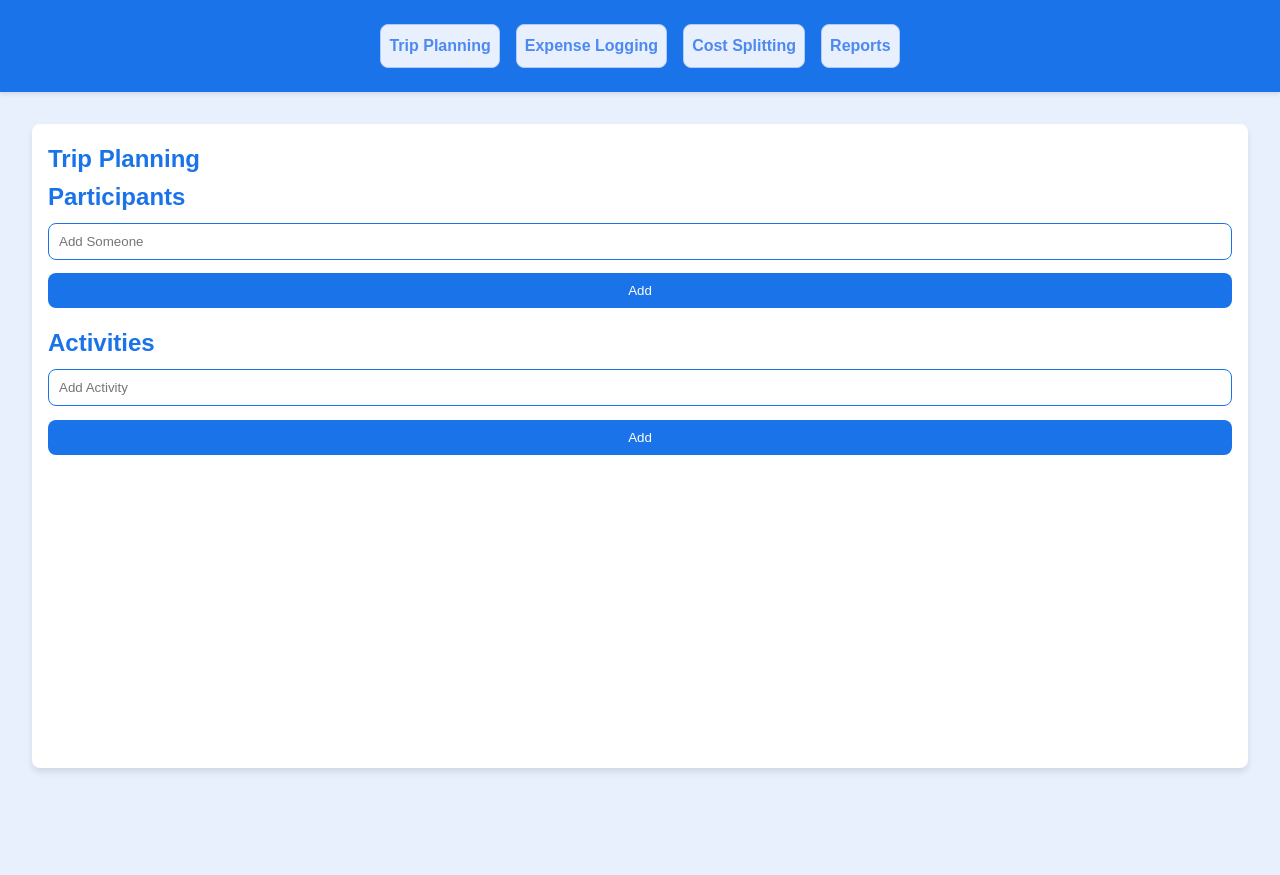
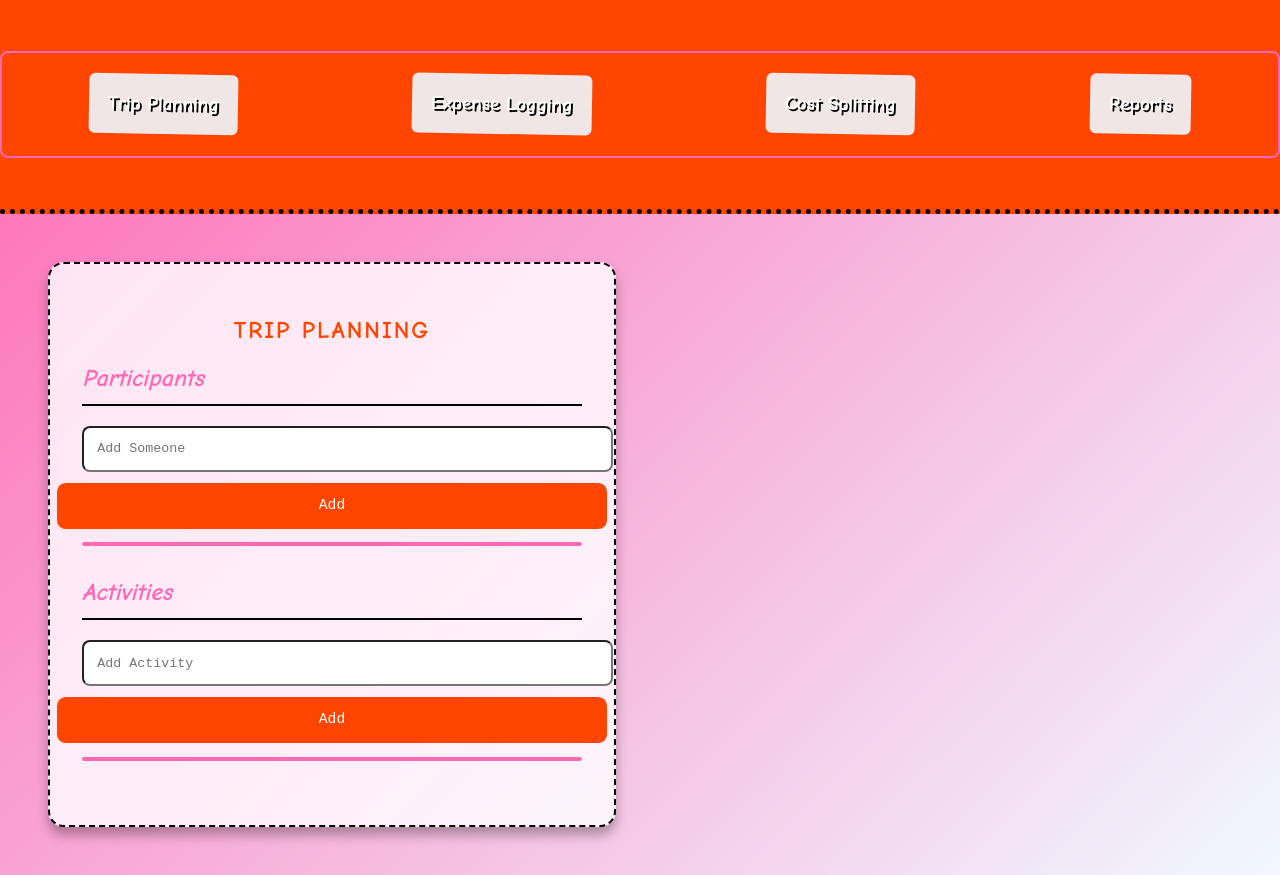
Before and after one commit to kevkaleido/group-trip, a plain HTML site: page index.html in a window 1280 px wide. Before the commit the page ends 800 px from the top, so only its background shows below. Drawn offline with Linux system fonts and the light colour scheme.

Commit message:
uconventional css style

```diff
--- a/styles.css
+++ b/styles.css
@@ -1,167 +1,146 @@
 /* styles.css */
 
-/* Universal Styles */
-* {
+body {
+    font-family: 'Comic Sans MS', cursive, sans-serif; /* Fun font */
     margin: 0;
     padding: 0;
     box-sizing: border-box;
+    background: linear-gradient(135deg, #f0f8ff, #ff69b4); /* Gradient background */
+    color: #333;
+    animation: bg-animation 10s infinite alternate; /* Animated background */
 }
 
-body {
-    font-family: 'Arial', sans-serif;
-    background-color: #e8f0fe;
-    color: #202124;
-    line-height: 1.6;
-    display: flex;
-    flex-direction: column;
-    min-height: 100vh;
-}
-
-/* Header and Navigation */
 header {
-    background-color: #1a73e8;
-    padding: 1em;
-    box-shadow: 0 2px 4px rgba(0, 0, 0, 0.1);
+    background-color: #ff4500; /* Bright orange */
+    padding: 2em 0; /* Larger padding */
+    border-bottom: 5px dotted #000; /* Dotted border */
 }
 
 nav ul {
     list-style: none;
+    padding: 0;
     display: flex;
-    justify-content: center;
-    gap: 1em;
+    justify-content: space-around; /* Evenly spaced items */
+    font-size: 1.2em; /* Larger font size */
 }
 
 nav ul li a {
-    color: #4d89f0;
+    color: #fff;
     text-decoration: none;
     font-weight: bold;
-    transition: color 0.3s;
+    text-shadow: 2px 2px #000; /* Shadowed text */
+    transform: skewX(-10deg); /* Skewed links */
+    transition: color 0.3s, transform 0.3s; /* Smooth transition */
 }
 
 nav ul li a:hover {
-    color: #aecbfa;
+    color: #00ff00; /* Change color on hover */
+    transform: skewX(0); /* Reset skew on hover */
 }
 
-/* Main Content */
 main {
-    flex: 1;
-    padding: 2em;
-    display: grid;
-    gap: 2em;
+    padding: 3em;
+    transform: rotate(-2deg); /* Slightly rotated */
 }
 
 section {
-    background: #ffffff;
-    border-radius: 8px;
-    box-shadow: 0 4px 6px rgba(0, 0, 0, 0.1);
-    padding: 1em;
-    transition: transform 0.3s, box-shadow 0.3s;
-}
-
-section:hover {
-    transform: translateY(-5px);
-    box-shadow: 0 6px 10px rgba(0, 0, 0, 0.1);
+    margin-bottom: 3em;
+    padding: 2em;
+    background: rgba(255, 255, 255, 0.8); /* Semi-transparent */
+    border-radius: 16px;
+    box-shadow: 0 8px 12px rgba(0, 0, 0, 0.3); /* Larger shadow */
+    border: 2px dashed #000; /* Dashed border */
 }
 
 h1 {
-    color: #1a73e8;
+    color: #ff4500; /* Match header */
+    text-align: center; /* Centered text */
+    text-transform: uppercase; /* Uppercase text */
+    letter-spacing: 2px; /* Spaced out letters */
 }
 
 h2 {
-    color: #1a73e8;
+    color: #ff69b4; /* Bright pink */
+    font-style: italic; /* Italic text */
+    border-bottom: 2px solid #000; /* Underline */
+    padding-bottom: 0.5em;
 }
 
-/* Form and Input Styles */
 form, div {
-    margin-bottom: 1em;
+    margin-bottom: 2em;
 }
 
 label {
     display: block;
-    margin-top: 0.5em;
+    margin-top: 1em;
     font-weight: bold;
 }
 
 input, button {
     display: block;
-    margin-top: 0.5em;
-    padding: 0.75em;
+    margin-top: 1em;
+    padding: 1em;
     width: 100%;
-    border: 1px solid #1a73e8;
-    border-radius: 8px;
-    transition: border-color 0.3s, background-color 0.3s;
-}
-
-input:focus, button:focus {
-    outline: none;
-    border-color: #aecbfa;
+    border-radius: 8px; /* Rounded corners */
+    font-family: 'Courier New', Courier, monospace; /* Monospace font */
 }
 
 button {
-    background-color: #1a73e8;
-    color: #ffffff;
+    background-color: #ff4500;
+    color: white;
     border: none;
     cursor: pointer;
     margin-top: 1em;
-    transition: background-color 0.3s;
+    transform: scale(1.1); /* Slightly enlarged */
+    transition: background-color 0.3s, transform 0.3s;
 }
 
 button:hover {
-    background-color: #3367d6;
+    background-color: #ff6347; /* Light coral */
+    transform: scale(1.2); /* Larger on hover */
 }
 
-/* List Styles */
 ul {
     list-style: none;
     padding: 0;
+    border: 2px solid #ff69b4; /* Border around the list */
+    border-radius: 8px;
 }
 
 li {
-    margin: 0.5em 0;
-    padding: 0.5em;
-    background: #e8f0fe;
-    border: 1px solid #aecbfa;
+    margin: 1em 0;
+    padding: 1em;
+    background: rgba(240, 248, 255, 0.9); /* Semi-transparent */
+    border: 2px solid #ff4500; /* Orange border */
     border-radius: 8px;
-    transition: background-color 0.3s, border-color 0.3s;
+    transform: rotate(1deg); /* Slightly rotated */
+    transition: transform 0.3s, background 0.3s;
 }
 
 li:hover {
-    background-color: #ffffff;
-    border-color: #1a73e8;
+    transform: rotate(0); /* Reset rotation on hover */
+    background: rgba(255, 69, 0, 0.9); /* Bright orange */
+    color: white;
 }
 
-/* Responsive Design */
 @media (min-width: 768px) {
     main {
-        grid-template-columns: repeat(auto-fit, minmax(300px, 1fr));
+        display: grid;
+        grid-template-columns: 1fr 1fr;
+        gap: 3em; /* Larger gap */
+        transform: rotate(0); /* Reset rotation on larger screens */
+    }
+
+    section {
+        margin-bottom: 0;
     }
 }
 
-/* Fluid Typography */
-html {
-    font-size: 100%;
-}
-
-@media (max-width: 1200px) {
-    html {
-        font-size: 90%;
+@keyframes bg-animation {
+    from {
+        background: linear-gradient(135deg, #f0f8ff, #ff69b4);
+    }
+    to {
+        background: linear-gradient(135deg, #ff69b4, #f0f8ff);
     }
 }
-
-@media (max-width: 992px) {
-    html {
-        font-size: 85%;
-    }
-}
-
-@media (max-width: 768px) {
-    html {
-        font-size: 80%;
-    }
-}
-
-@media (max-width: 576px) {
-    html {
-        font-size: 75%;
-    }
-}
```
